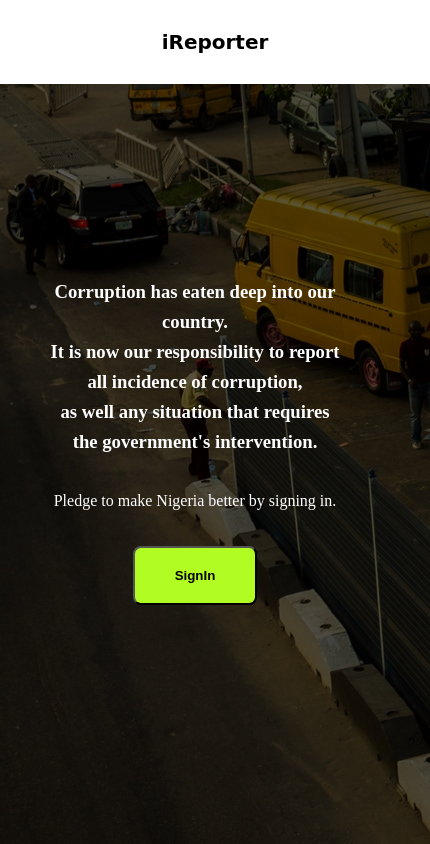
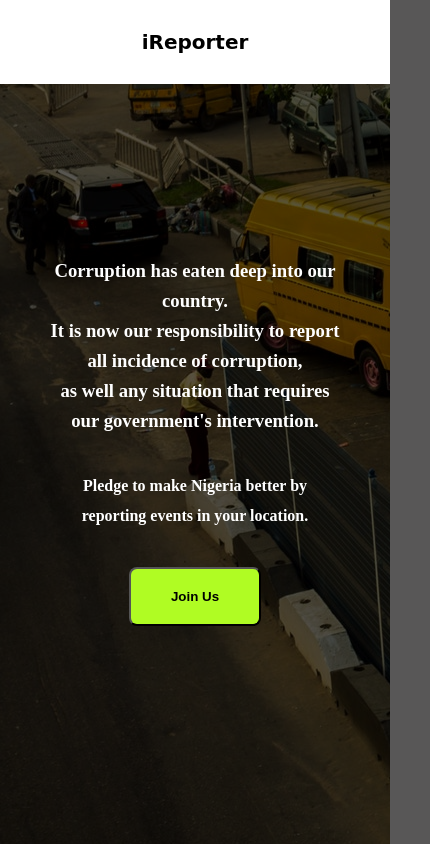
Before and after one commit to blackdevelopa/iReporter, a website: page UI/index.html in a window 390 px wide. Shown: the whole page, 430 px wide, since content can reach past the window. Drawn offline with Linux system fonts and the light colour scheme.

Commit message:
fixed the mobile view of the landing page

```diff
--- a/UI/index.html
+++ b/UI/index.html
@@ -8,21 +8,21 @@
   <title>iReporter</title>
 </head>
 <body>
-  <div class="container hero">
+  <div class="container">
     <div class="logo">
       <h3 class="logo_text">iReporter</h3>
     </div>
     <div class="card">
       <div class="card_content">
         <h3 class="card_text">
-          Corruption has eaten deep into our country. <br > It is now our responsibility to report all incidence of corruption, <br >as well any situation that requires the government's intervention.
+          Corruption has eaten deep into our country. <br > It is now our responsibility to report all incidence of corruption, <br >as well any situation that requires our government's intervention.
         </h3>
-        <p class="card_text-small">
-          Pledge to make Nigeria better by signing in.
+        <p class="card_text">
+          Pledge to make Nigeria better by reporting events in your location.
         </p>
       </div>
-      <div class="signin_btn">
-        <a href="./user/user-home.html" class="signin_text"><button class="button" type="submit"><strong>SignIn</strong></button></a>
+      <div class="joinus_btn">
+        <a href="./user/user-login.html" class="joinus_text"><button class="button" type="submit"><strong>Join Us</strong></button></a>
       </div>
     </div>
   </div>
--- a/UI/user/css/index.css
+++ b/UI/user/css/index.css
@@ -4,7 +4,7 @@ body {
   color: #000;
   background: url('../img/background.jpeg') rgba(2, 0, 0, 0.658);
   background-blend-mode: darken;
-  overflow: hidden;
+  overflow-x: hidden;
 }
 
 .container {
@@ -15,7 +15,7 @@ body {
 
 .container .logo {
   width: 100%;
-  padding: 10px 20px;
+  padding: 10px 0;
   color: #000;
   background: #fff;
 
@@ -23,6 +23,7 @@ body {
 
 .logo .logo_text {
   text-align: center;
+  justify-content: center;
   font-family: cursive;
   font-size: 20px;
   font-weight: 800;
```
